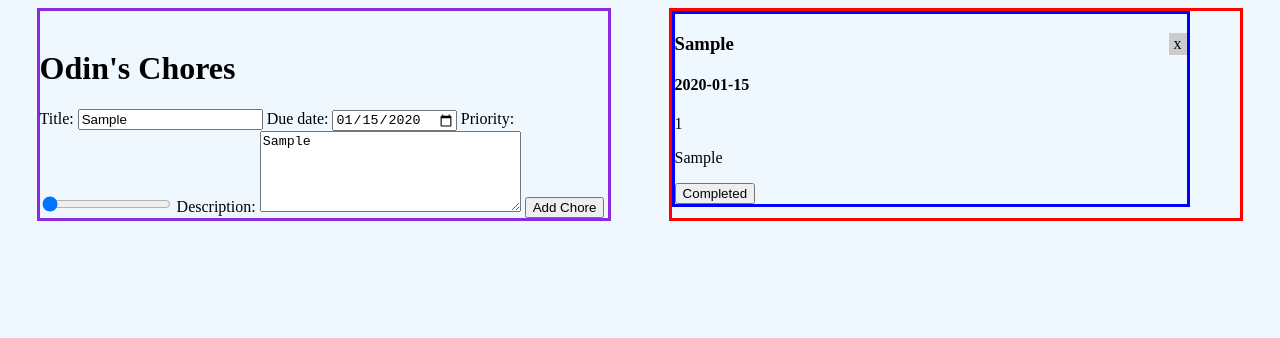
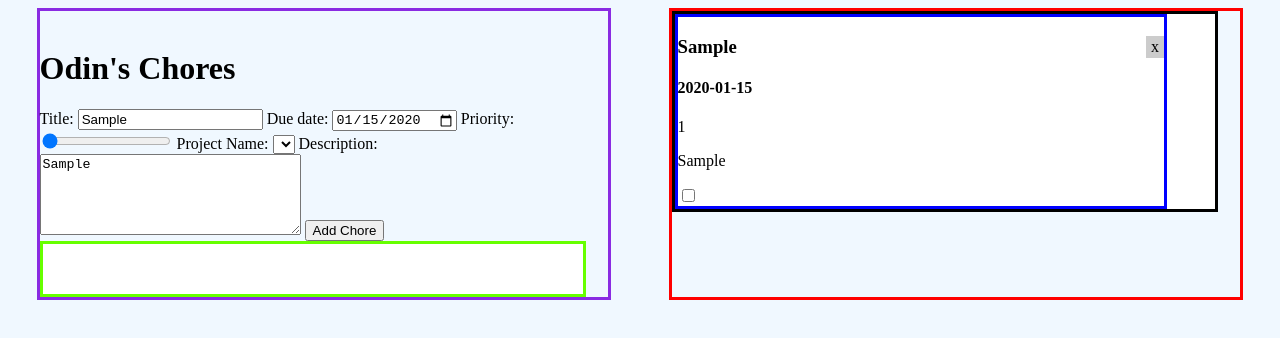
Before and after one commit to danielfreire-dev/TOP-Todo-List, a website built with webpack: page src/template.html in a window 1280 px wide. Both pictures are taken after typing "Sample", "2020-01-15", "Sample" into the empty fields and a click on the input "Add Chore". Built offline with nearby package versions, Linux system fonts and the light colour scheme.

Commit message:
creating projects option

```diff
--- a/src/index.js
+++ b/src/index.js
@@ -4,11 +4,22 @@ import "/src/style/style.css";
 let choreList = [];
 let finishedList = [];
 
-function Chore(title, date, priority, description) {
+function Chore(title, date, priority, description, project, completed) {
   this.title = title;
   this.date = date;
   this.priority = priority;
   this.description = description;
+  this.project = project;
+  this.completed = completed;
+}
+
+Chore.prototype.toggleComplete = function () {
+  this.completed = !this.completed;
+};
+
+function toggleComplete(index) {
+  choreList[i].toggleComplete();
+  render();
 }
 
 function render() {
@@ -17,8 +28,8 @@ function render() {
 
   for (let i = 0; i < choreList.length; i++) {
     let chore = choreList[i];
-    console.log("choreList: ");
-    console.log(choreList[i]);
+    /* console.log("choreList: "); */
+    /* console.log(choreList[i]); */
     let choreCard = document.createElement("div");
     choreCard.setAttribute("class", "chore-card");
     choreCard.innerHTML = `
@@ -33,18 +44,13 @@ function render() {
     <h4 class="date">${chore.date}</h4>
     <div class="priority">${chore.priority}</div>
     <p class="description">${chore.description}</p>
-    <input type="submit" value="Completed" />
+    <input type="checkbox" value="Completed" id='completed' />
+
   </div>
     `;
+
     unfinishedList.appendChild(choreCard);
   }
-}
-
-function choreFinished(index) {
-  finishedList.concat(choreList[index]);
-  /* starting from 'index', removes 1 element */
-  choreList.splice(index, 1);
-  render();
 }
 
 function createCard() {
@@ -54,10 +60,10 @@ function createCard() {
   let description = document.querySelector("#description").value;
   let newChore = new Chore(title, date, priority, description);
   choreList.push(newChore);
-  console.log("newChore: ");
+  /*  console.log("newChore: ");
   console.log(newChore);
   console.log("choreList: ");
-  console.log(choreList);
+  console.log(choreList); */
   render();
 }
 
@@ -67,3 +73,18 @@ newChoreBtn.addEventListener("submit", function (event) {
   createCard();
   /* console.log(choreList); */
 });
+
+let finishedBtn = document.querySelector(".chore-card");
+finishedBtn.addEventListener("change", function choreFinished(index) {
+  console.log("checkbox checked");
+  finishedList.concat(choreList[index]);
+  choreList.splice(index, 1);
+  render();
+});
+
+/* function choreFinished(index) {
+  finishedList.concat(choreList[index]);
+  /* starting from 'index', removes 1 element */
+/*choreList.splice(index, 1);
+  render();
+} */
--- a/src/style/style.css
+++ b/src/style/style.css
@@ -29,15 +29,24 @@ body {
 .new-task {
   width: 33%;
 }
-.unfinished {
+#unfinished {
   background-color: white;
   border-color: black;
   border-style: solid;
   min-height: 50px;
-  min-width: 500px;
+  min-width: 400px;
+  max-width: 95%;
 }
 .chore-card {
   width: 90%;
   border-color: blue;
   border-style: solid;
 }
+#finished {
+  background-color: white;
+  border-color: rgb(102, 255, 0);
+  border-style: solid;
+  min-height: 50px;
+  min-width: 400px;
+  max-width: 95%;
+}
--- a/src/template.html
+++ b/src/template.html
@@ -23,6 +23,11 @@
             <label for="priority">Priority:</label>
             <input type="range" min="1" max="5" value="1" id="priority" />
 
+            <label for="priority">Project Name:</label>
+            <select name="miscellaneous" id="miscellaneous">
+              Miscellaneous
+            </select>
+
             <label for="description">Description:</label>
             <textarea
               type="text"
@@ -37,7 +42,7 @@
           </form>
         </div>
         <div class="filters"></div>
-        <div class="finished"></div>
+        <div id="finished"></div>
       </div>
       <div class="right-container">
         <div class="filters"></div>
```
